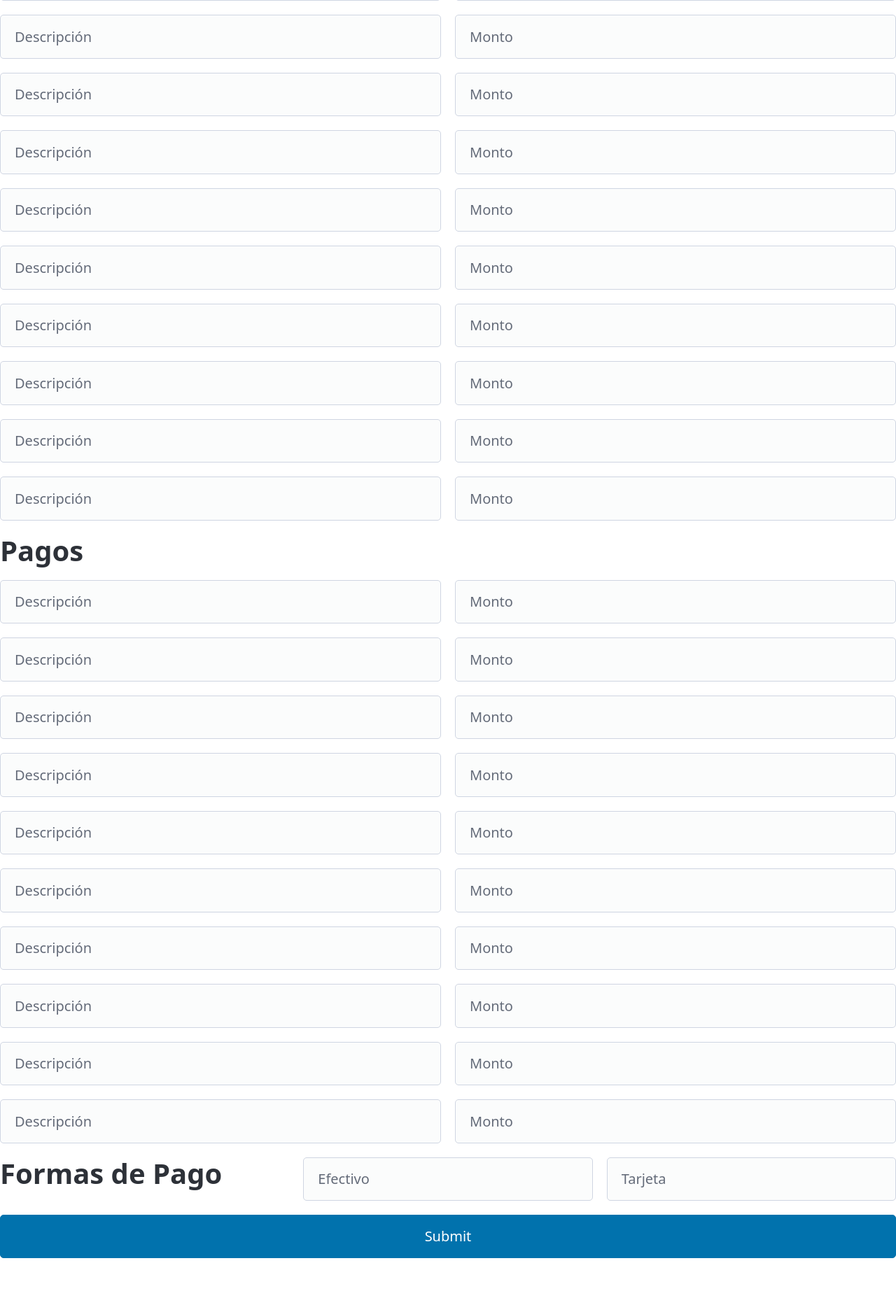
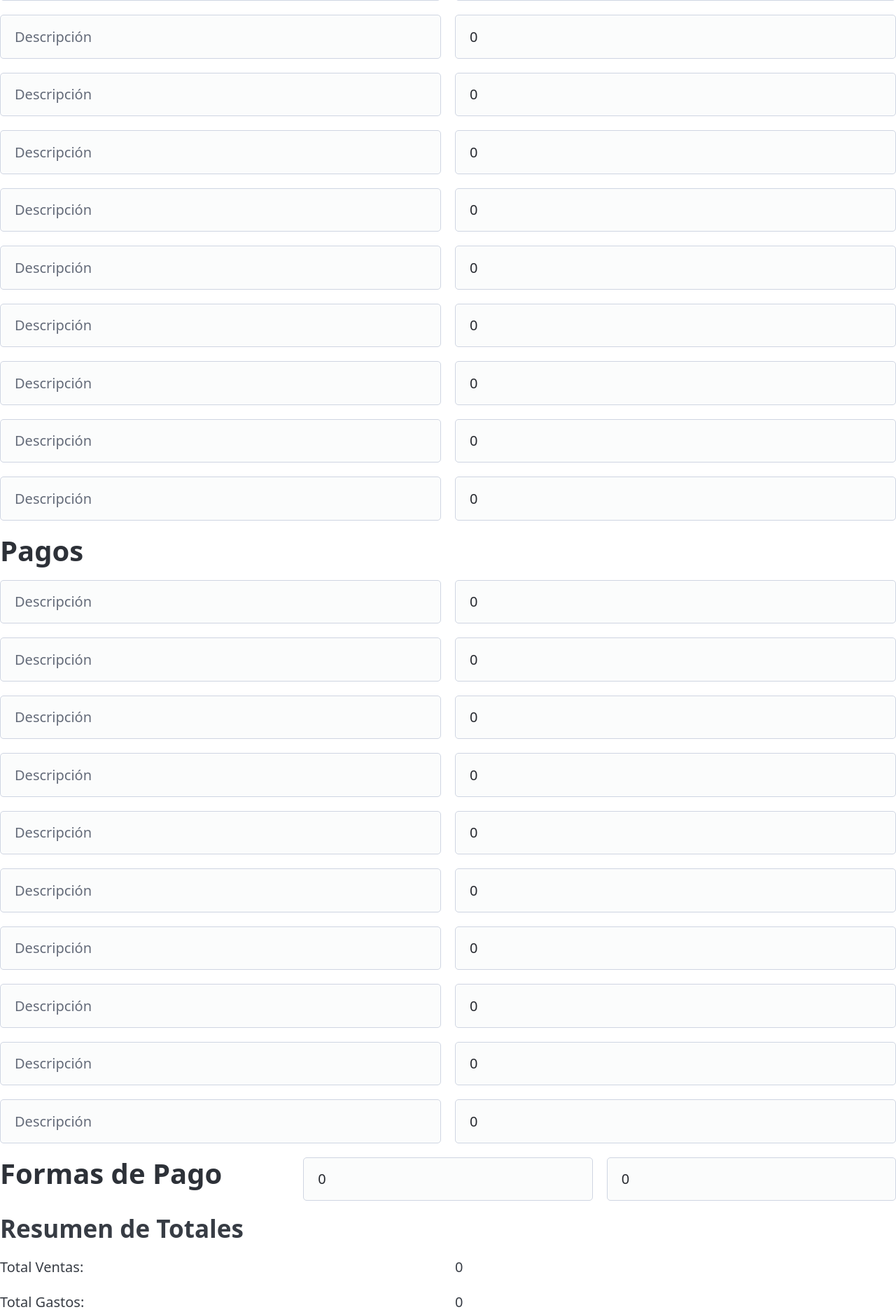
Before and after one commit to TheNDCC/registro_km9, a Django app: page /home/ in a window 1280 px wide. Shown: the part 1371-3246 px from the top of the page at 70% size. Before the commit the page ends 3169 px from the top, so only its background shows below. Run offline with Django 5.2, Linux system fonts and the light colour scheme; data that the repository does not hold is empty; some libraries are stand-ins or nearby versions.

Commit message:
reporte completado

```diff
--- a/templates/home.html
+++ b/templates/home.html
@@ -1,7 +1,22 @@
 {% extends "layout.html" %}
 
 {% block content %}
-    <form method="POST" x-data="{ subsidiary: '{{subsidiaries.first}}' }">
+    <form method="POST" x-data="{ subsidiary: '{{subsidiaries.first}}',
+    {% for product in products %}
+        product{{product.id}}:0,
+    {% endfor %}
+    {% for item in expenses_quantity %}
+        expense{{item}}:0,
+    {% endfor %}
+    {% for item in credits_quantity %}
+        credit{{item}}:0,
+    {% endfor %}
+    {% for item in payments_quantity %}
+        payment{{item}}:0,
+    {% endfor %}
+    total_product:0,total_expense:0, total_credit:0, total_payment:0,
+    cash:0, card:0
+}">
         {% csrf_token %}
         <label for="date">Date:</label>
         <input type="date" id="date" name="date" value="{{today|date:"Y-m-d"}}" required>
@@ -24,13 +39,13 @@
             <p>Monto</p>
         </div>
         {% for product in products %}
-            <div x-data="{price:{{product.price}},quantity:0}" class="grid" x-show="subsidiary == '{{product.subsidiary}}'" >
+            <div x-data="{price:{{product.price}},quantity:0}" class="grid" x-show="subsidiary == '{{product.category.subsidiary}}'" >
                 <p>
                     {{ product.name }} - {{ product.category.name }}
                 </p>
                 <input type="number" name="quantity-{{product.id}}" placeholder="Cantidad" x-model="quantity" >
                 <input type="number" step="0.01" name="price-{{product.id}}" placeholder="Precio" x-model="price" value="{{product.price}}">
-                <input type="number" step="0.01" name="amount-{{product.id}}" placeholder="Monto" :value="price * quantity" readonly>
+                <input type="number" step="0.01" name="amount-{{product.id}}" placeholder="Monto" :value="product{{product.id}} =price * quantity; product{{product.id}}">
             </div>
         {% endfor %}
 
@@ -38,16 +53,16 @@
 
         {% for item in expenses_quantity %}
             <div class="grid">
-                <input type="text" name="description-{{item}}-expenses" placeholder="Descripción" required>
-                <input type="number" step="0.01" name="amount-{{item}}-expenses" placeholder="Monto" required>
+                <input type="text" name="description-{{item}}-expenses" placeholder="Descripción">
+                <input type="number" step="0.01" name="amount-{{item}}-expenses" placeholder="Monto" x-model="expense{{item}}">
             </div>
         {% endfor %}
         <h1>Créditos</h1>
 
         {% for item in credits_quantity %}
             <div class="grid">
-                <input type="text" name="description-{{item}}-credits" placeholder="Descripción" required>
-                <input type="number" step="0.01" name="amount-{{item}}-credits" placeholder="Monto" required>
+                <input type="text" name="description-{{item}}-credits" placeholder="Descripción">
+                <input type="number" step="0.01" name="amount-{{item}}-credits" placeholder="Monto" x-model="credit{{item}}">
             </div>
         {% endfor %}
 
@@ -55,14 +70,38 @@
 
         {% for item in payments_quantity %}
             <div class="grid">
-                <input type="text" name="description-{{item}}-payments" placeholder="Descripción" required>
-                <input type="number" step="0.01" name="amount-{{item}}-payments" placeholder="Monto" required>
+                <input type="text" name="description-{{item}}-payments" placeholder="Descripción">
+                <input type="number" step="0.01" name="amount-{{item}}-payments" placeholder="Monto" x-model="payment{{item}}">
             </div>
         {% endfor %}
         <div class="grid">
             <h1>Formas de Pago</h1>
-            <input type="number" name="cash" placeholder="Efectivo" required>
-            <input type="number" name="card" placeholder="Tarjeta" required>
+            <input type="number" name="cash" placeholder="Efectivo" x-model="cash" required>
+            <input type="number" name="card" placeholder="Tarjeta" x-model="card" required>
+        </div>
+
+        <h2>Resumen de Totales</h2>
+        <div >
+            <div class="grid">
+                <p>Total Ventas:</p>
+                <p x-text="total_product={% for product in products %} product{{product.id}} + {% endfor %} 0;total_product"></p>
+            </div>
+            <div class="grid">
+                <p>Total Gastos:</p>
+                <p x-text="total_expense={% for item in expenses_quantity %} parseInt(expense{{item}}) + {% endfor %} 0;total_expense"></p>
+            </div>
+            <div class="grid">
+                <p>Total Créditos:</p>
+                <p x-text="total_credit={% for item in credits_quantity %} parseInt(credit{{item}}) + {% endfor %} 0;total_credit"></p>
+            </div>
+            <div class="grid">
+                <p>Total Pagos:</p>
+                <p x-text="total_payment={% for item in payments_quantity %} parseInt(payment{{item}}) + {% endfor %} 0; total_payment"></p>
+            </div>
+            <div class="grid">
+                <p>Diferencia:</p>
+                <p x-text="total_product - total_expense - total_payment - total_credit - parseInt(cash) - parseInt(card)"></p>
+            </div>
         </div>
 
         <button type="submit">Submit</button>
```
